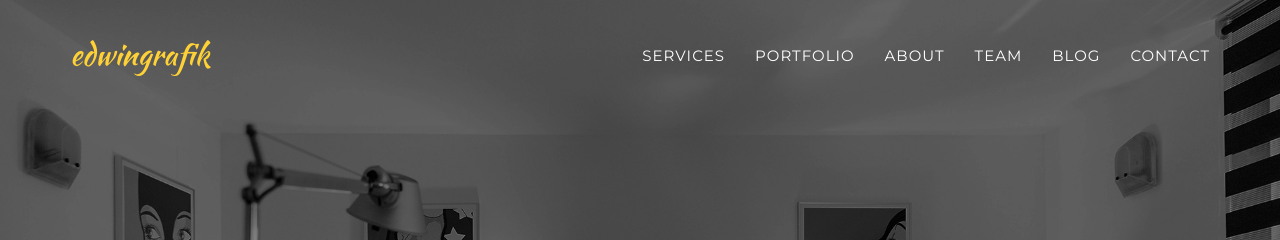
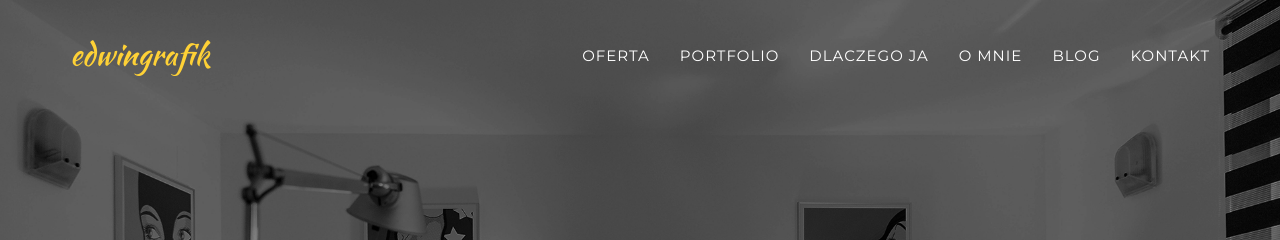
Before and after one commit to edwingrafik/edwingrafik.github.io, a Jekyll site: the page built from Blog/blog.html, in a window 1280 px wide. Shown: the top 240 px of the page. Built offline with Jekyll 4.4.1, drawn with Linux system fonts in a browser that asks for light colours; some web fonts are replaced.

Commit message:
Update blog-header.html

```diff
--- a/_includes/blog-header.html
+++ b/_includes/blog-header.html
@@ -19,22 +19,22 @@
                         <a href="#page-top"></a>
                     </li>
                     <li>
-                        <a class="page-scroll" href="http://edwingrafik.github.io/start/#services">Services</a>
+                        <a class="page-scroll" href="http://edwingrafik.github.io/start/#services">Oferta</a>
                     </li>
                     <li>
                         <a class="page-scroll" href="http://edwingrafik.github.io/start/#portfolio">Portfolio</a>
                     </li>
                     <li>
-                        <a class="page-scroll" href="http://edwingrafik.github.io/start/#about">About</a>
+                        <a class="page-scroll" href="http://edwingrafik.github.io/start/#about">Dlaczego ja</a>
                     </li>
                     <li>
-                        <a class="page-scroll" href="http://edwingrafik.github.io/start/#team">Team</a>
+                        <a class="page-scroll" href="http://edwingrafik.github.io/start/#team">O mnie</a>
                     </li>
                     <li>
                         <a class="page-scroll" href="http://edwingrafik.github.io/start/#blog">Blog</a>
                     </li>
                     <li>
-                        <a class="page-scroll" href="http://edwingrafik.github.io/start/#contact">Contact</a>
+                        <a class="page-scroll" href="http://edwingrafik.github.io/start/#contact">Kontakt</a>
                     </li>
                 </ul>
             </div>
```
